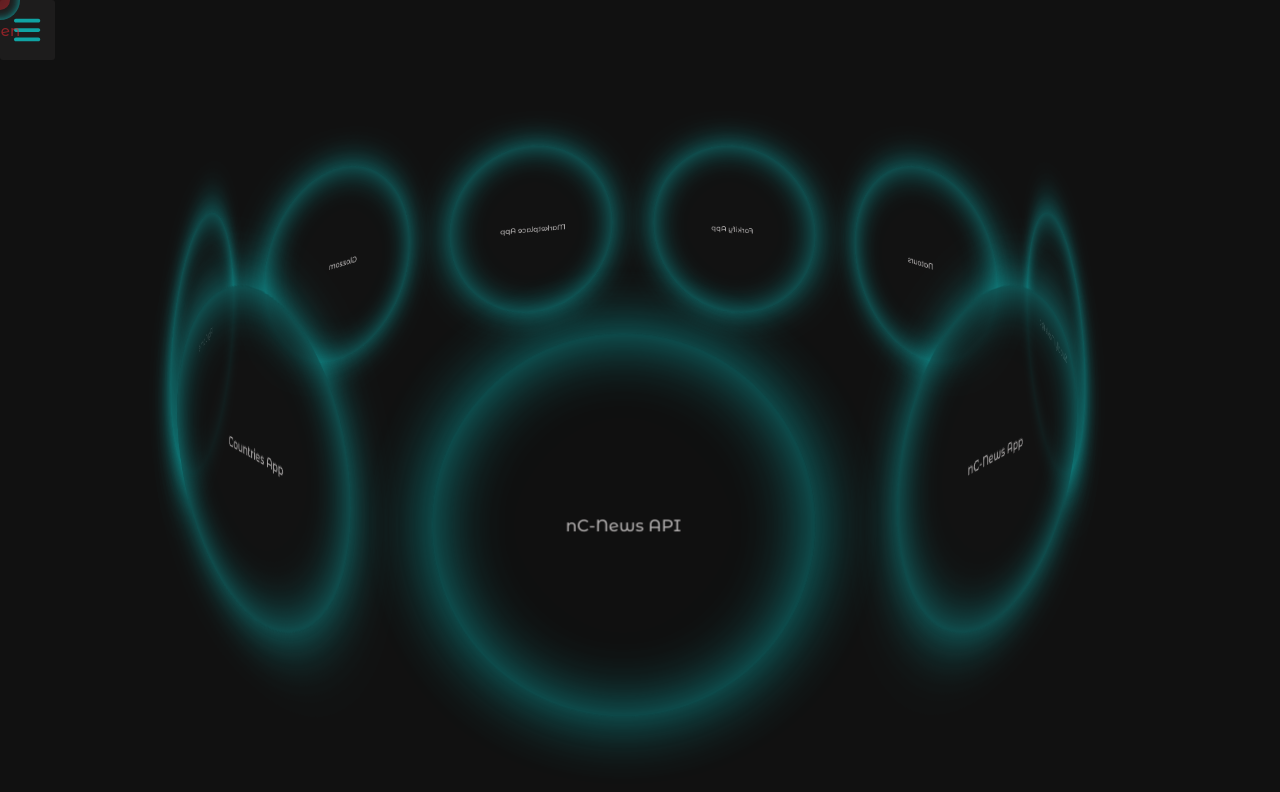
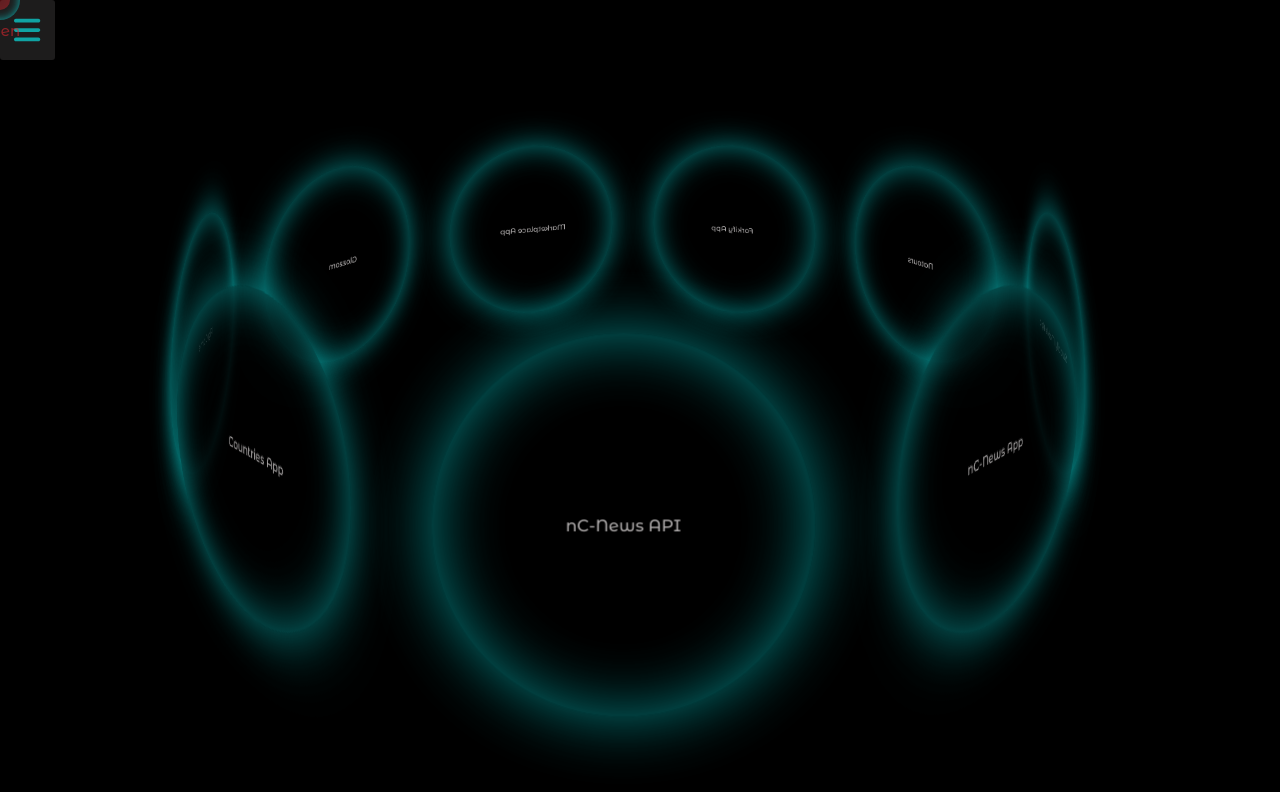
Before and after one commit to Nesh00/portfolio, a React (Create React App) app: page /projects in a window 1280 px wide. Shown: the top 792 px of the page. Built offline with nearby package versions, Linux system fonts and the light colour scheme.

Commit message:
update base bg colours

```diff
--- a/src/css/About/About.css
+++ b/src/css/About/About.css
@@ -9,7 +9,6 @@
   border-radius: 50%;
   box-shadow: inset 0px 0px 4rem var(--bg-green-transparent),
     0px 0px 4rem var(--bg-green-transparent);
-  background: var(--bg-green-secondary);
 }
 
 @media screen and (min-width: 36.5em) {
--- a/src/css/About/Description.css
+++ b/src/css/About/Description.css
@@ -80,7 +80,7 @@
 .front-end--open {
   transform: scale(9.4);
   border-radius: 50%;
-  background: var(--bg-colour-ternary);
+  background: var(--bg-colour-primary);
   outline: none;
   box-shadow: inset 0px 0px 2px var(--bg-green-transparent);
   transition: all 1s ease-out, transform 1s 1.5s ease-out,
--- a/src/css/Projects/Projects.css
+++ b/src/css/Projects/Projects.css
@@ -27,7 +27,7 @@
   border-radius: 50%;
   box-shadow: inset 0 0 4rem var(--bg-green-transparent),
     0 0 4rem var(--bg-green-transparent);
-  background-color: var(--bg-colour-primary);
+  background: var(--bg-colour-primary);
   opacity: 0.8;
   transition: all 1s, transform 1s 0.2s, opacity 0.5s;
   will-change: transform;
--- a/src/css/Projects/SliderBtns.css
+++ b/src/css/Projects/SliderBtns.css
@@ -7,7 +7,7 @@
 
 .sliderBtn {
   padding: 2rem 2rem;
-  background-color: transparent;
+  background: transparent;
   color: var(--text-secondary);
   font-size: 1.5rem;
   border: none;
--- a/src/css/Root/base.css
+++ b/src/css/Root/base.css
@@ -1,7 +1,7 @@
 :root {
-  --bg-colour-primary: #111;
+  --bg-colour-primary: #000;
   --bg-colour-secondary: #1d1c1c;
-  --bg-colour-ternary: #080808;
+  --bg-colour-ternary: #130f0f;
   --bg-white-transparent: rgba(255, 255, 255, 0.6);
   --bg-red-transparent: rgba(217, 38, 47, 0.6);
   --bg-green-transparent: rgba(8, 253, 253, 0.6);
```
